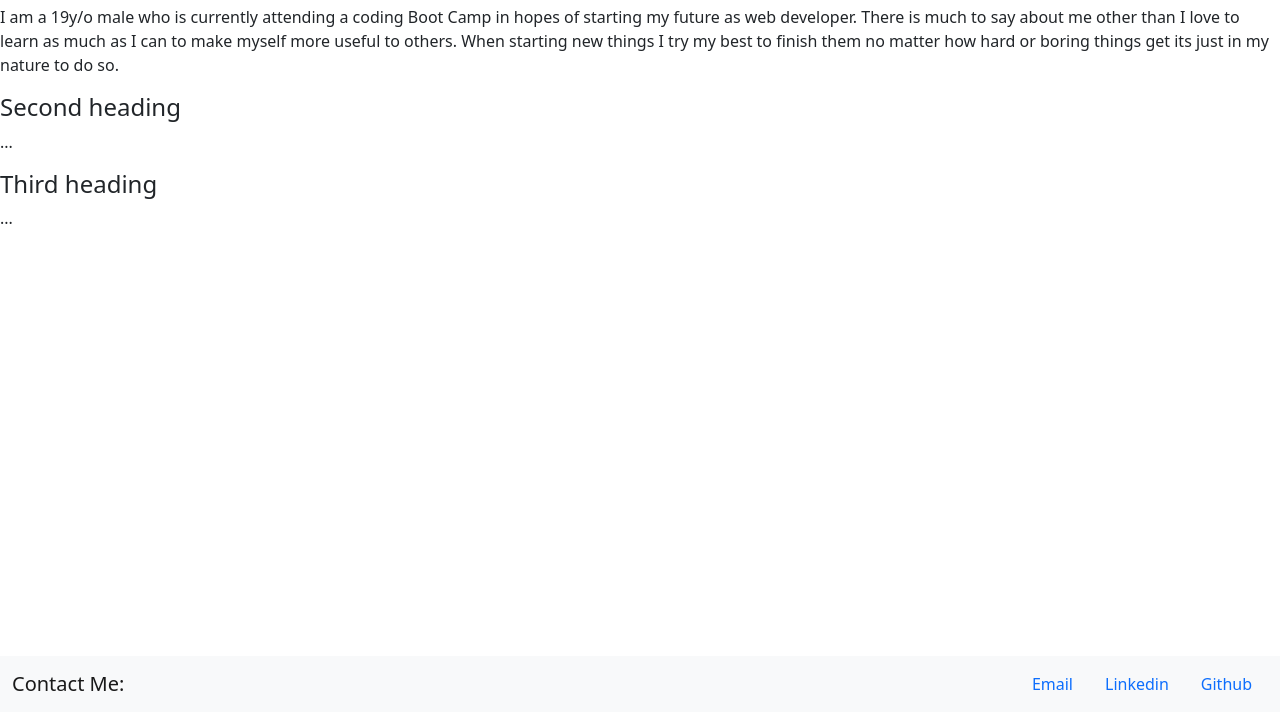
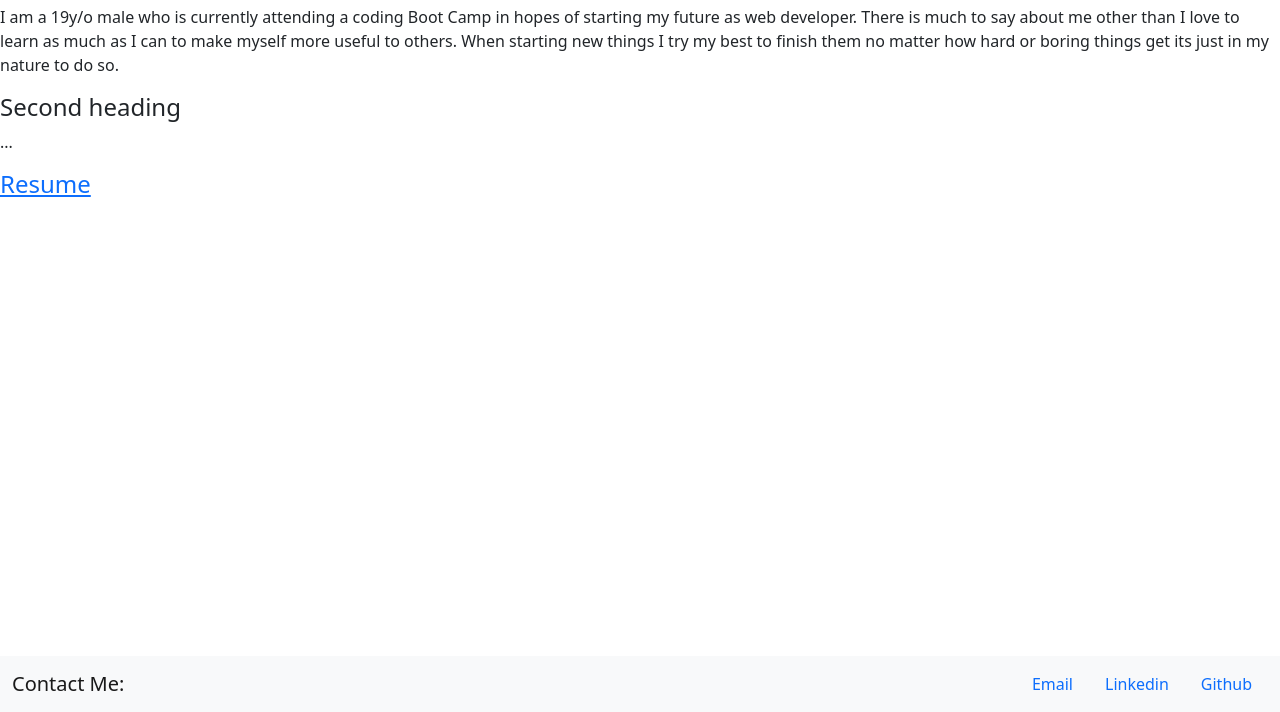
Before and after one commit to FMartinez59/Portfolio-Landing-Space, a plain HTML site: page index.html in a window 1280 px wide. Shown: the part 88-800 px from the top of the page. Drawn offline with nearby package versions, Linux system fonts and the light colour scheme.

Commit message:
added resume and need to make pager longer not wider

```diff
--- a/index.html
+++ b/index.html
@@ -39,8 +39,9 @@
             </p>
         <h4 id="scrollspyHeading2">Second heading</h4>
         <p>...</p>
-        <h4 id="scrollspyHeading3">Third heading</h4>
-        <p>...</p>
+        <h4 id="scrollspyHeading3">
+            <a href="https://docs.google.com/document/d/1lSzZlSLPIKFXIACXXFldcrXGtU2FOfgfOBfcPC-TKvA/edit?usp=sharing">Resume</a>
+        </h4>
       </div>
 
     <nav class="navbar fixed-bottom navbar-light bg-light">
```
